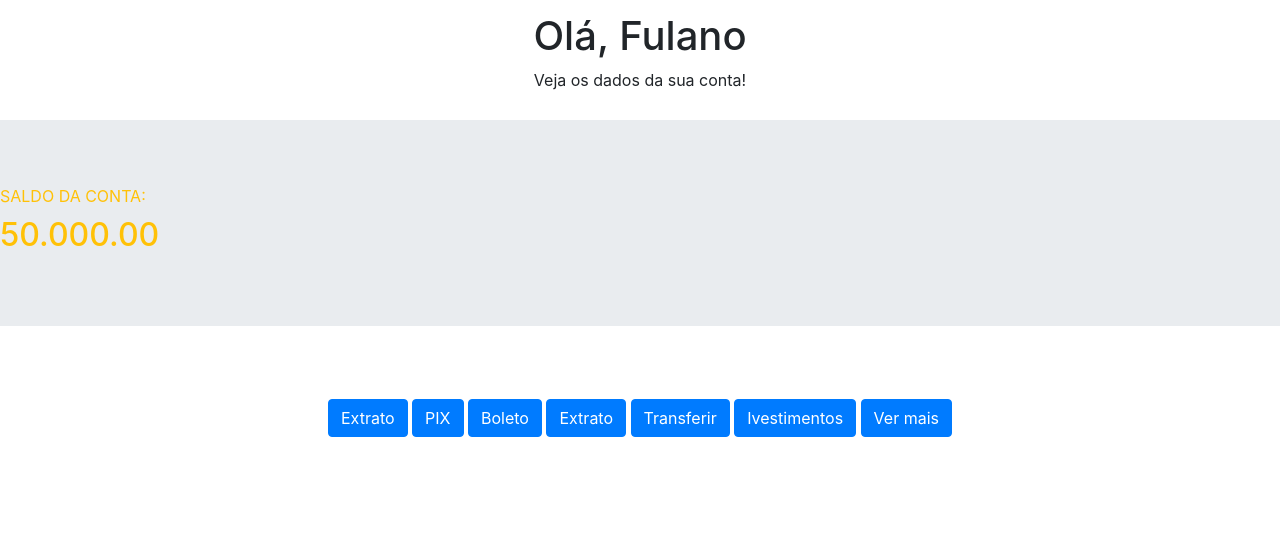
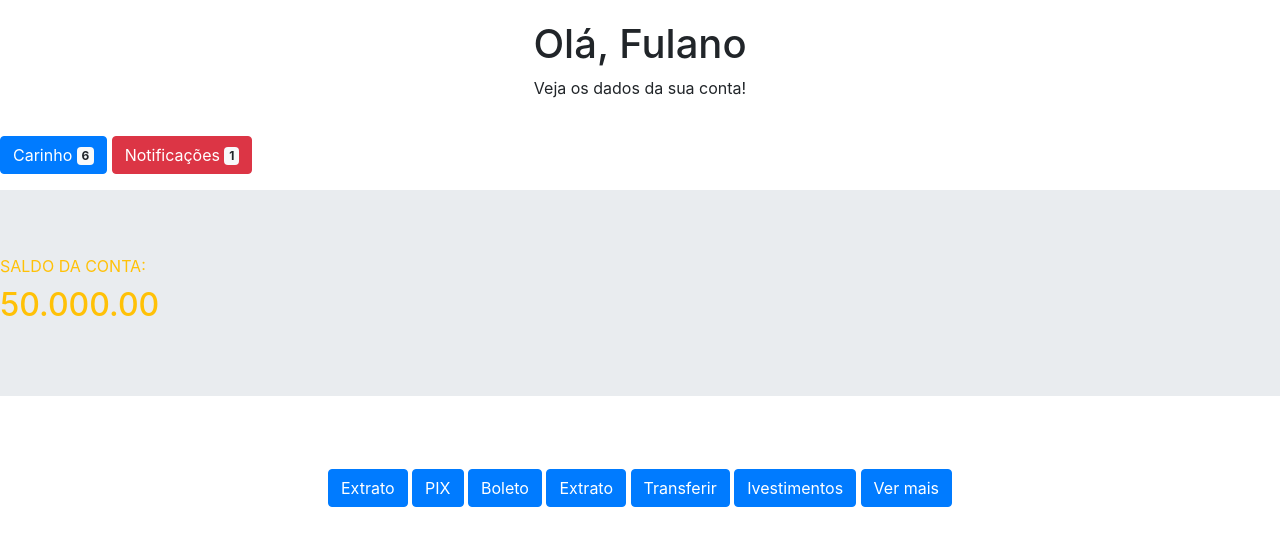
Before and after one commit to ValeryAlvez/ContaDigital, a plain HTML site: page inicio.html in a window 1280 px wide. Drawn offline with nearby package versions, Linux system fonts and the light colour scheme.

Commit message:
inicio.html

```diff
--- a/inicio.html
+++ b/inicio.html
@@ -23,8 +23,17 @@
         <div class="container centralizado">
             <h1>Olá, Fulano</h1>
             <h8>Veja os dados da sua conta!</h8>
+        </div>
             <p></p>
-        </div>
+            <button type="button" class="btn btn-primary">
+                Carinho <span class="badge badge-light">6</span>
+            </button>
+            <button type="button" class="btn btn-danger">
+                Notificações <span class="badge badge-light">1</span>
+            </button>
+            <p></p>
+            <p></p>
+
             <div class="jumbotron jumbotron-fluid text-warning text-uppercase">
                 <label>Saldo da Conta:</label>
                 <h2>50.000.00</h2>
```
